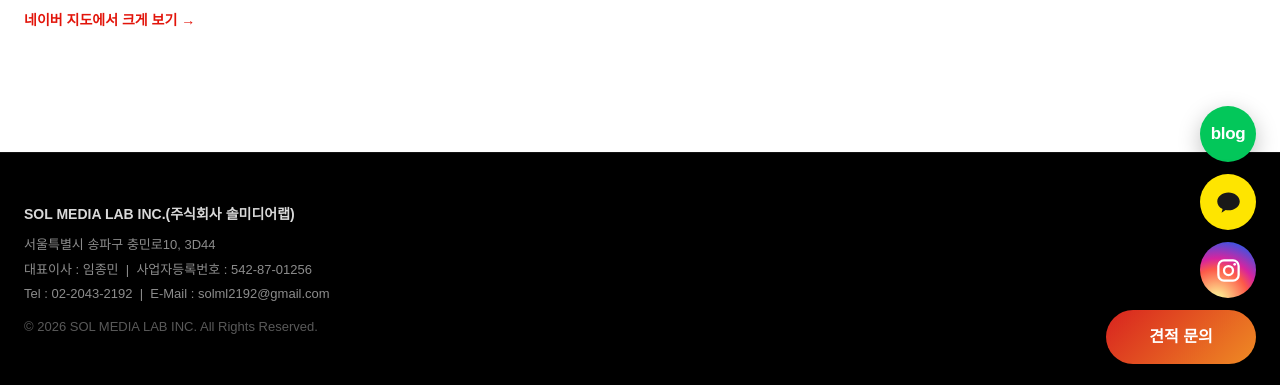
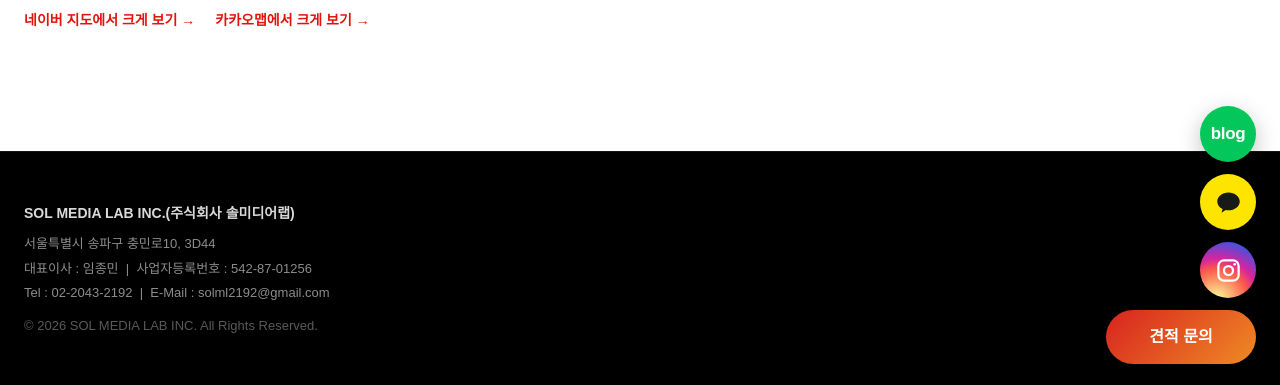
Before and after one commit to hongbj123-create/sol-medialab-site, a Jekyll site: the page location.html, which Jekyll copies as it is, in a window 1280 px wide and 1400 px high, scrolled down 392 px, cut to the strip 1012-1397 px from the top of the window. Built offline with Jekyll 4.4.1, drawn with Linux system fonts in a browser that asks for light colours; some web fonts are replaced.

Commit message:
Add a Kakao Map "view larger" link next to the Naver Map one
Co-Authored-By: Claude Sonnet 5 <noreply@anthropic.com>

```diff
--- a/location.html
+++ b/location.html
@@ -78,8 +78,9 @@
 .location-page .loc-map iframe{
   display:block;width:100%;aspect-ratio:16/9;border:0;border-radius:16px;background:#F2F2F4;
 }
+.location-page .loc-map-links{display:flex;flex-wrap:wrap;gap:4px 20px;margin-top:14px}
 .location-page .loc-map-link{
-  display:inline-block;margin-top:14px;font-size:14px;font-weight:600;color:#E2140A;
+  display:inline-block;font-size:14px;font-weight:600;color:#E2140A;
 }
 .location-page .loc-map-link:hover{text-decoration:underline}
 
@@ -232,7 +233,10 @@
         src="https://maps.google.com/maps?q=%EC%84%9C%EC%9A%B8%20%EC%86%A1%ED%8C%8C%EA%B5%AC%20%EC%B6%A9%EB%AF%BC%EB%A1%9C%2010%20%EA%B0%80%EB%93%A0%ED%8C%8C%EC%9D%B4%EB%B8%8C%20%ED%88%B4&output=embed"
         loading="lazy"
         referrerpolicy="no-referrer-when-downgrade" title="SOL MEDIA LAB INC. 위치 지도"></iframe>
-      <a class="loc-map-link" href="https://map.naver.com/p/search/%EC%84%9C%EC%9A%B8%20%EC%86%A1%ED%8C%8C%EA%B5%AC%20%EC%B6%A9%EB%AF%BC%EB%A1%9C%2010%20%EA%B0%80%EB%93%A0%ED%8C%8C%EC%9D%B4%EB%B8%8C%20%ED%88%B4" target="_blank" rel="noopener noreferrer">네이버 지도에서 크게 보기 →</a>
+      <div class="loc-map-links">
+        <a class="loc-map-link" href="https://map.naver.com/p/search/%EC%84%9C%EC%9A%B8%20%EC%86%A1%ED%8C%8C%EA%B5%AC%20%EC%B6%A9%EB%AF%BC%EB%A1%9C%2010%20%EA%B0%80%EB%93%A0%ED%8C%8C%EC%9D%B4%EB%B8%8C%20%ED%88%B4" target="_blank" rel="noopener noreferrer">네이버 지도에서 크게 보기 →</a>
+        <a class="loc-map-link" href="https://map.kakao.com/?q=%EC%84%9C%EC%9A%B8%20%EC%86%A1%ED%8C%8C%EA%B5%AC%20%EC%B6%A9%EB%AF%BC%EB%A1%9C%2010%20%EA%B0%80%EB%93%A0%ED%8C%8C%EC%9D%B4%EB%B8%8C%20%ED%88%B4" target="_blank" rel="noopener noreferrer">카카오맵에서 크게 보기 →</a>
+      </div>
     </div>
   </div>
 </section>
```
